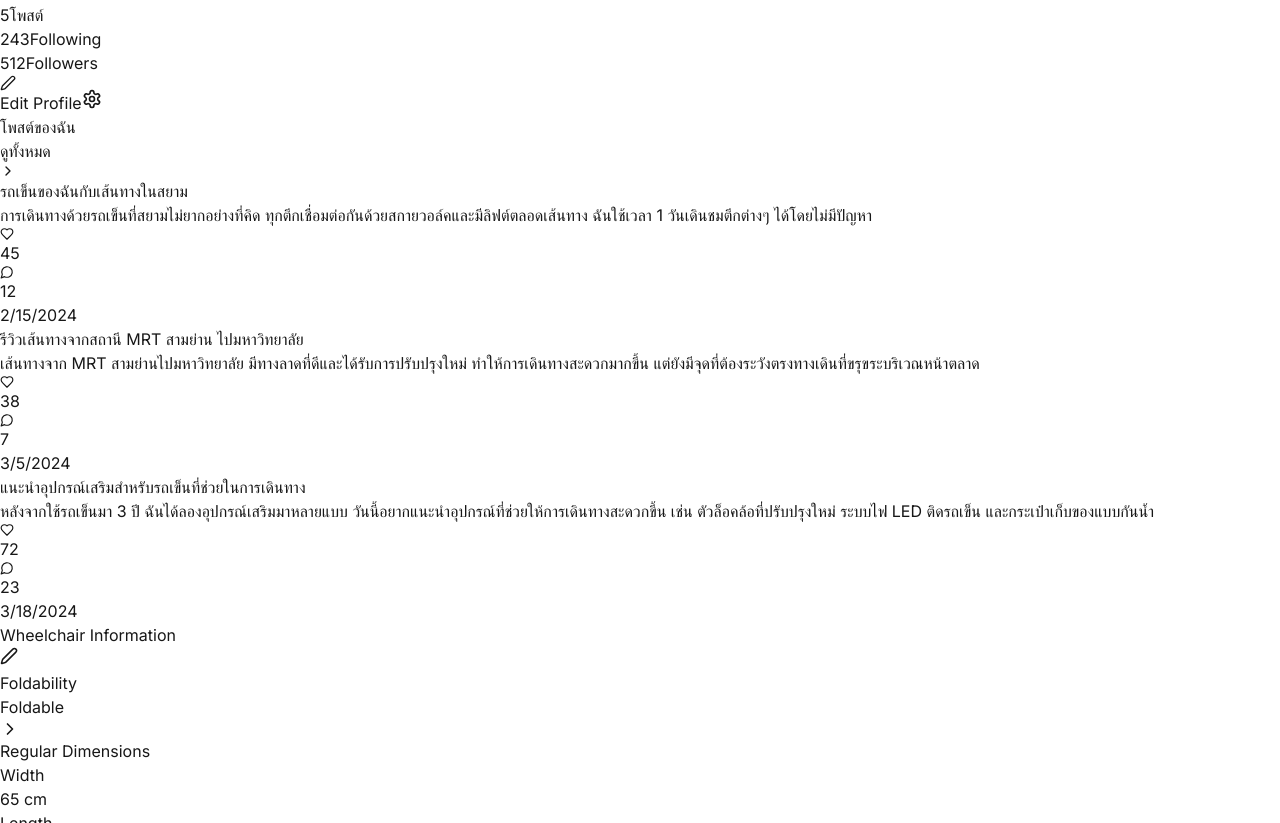
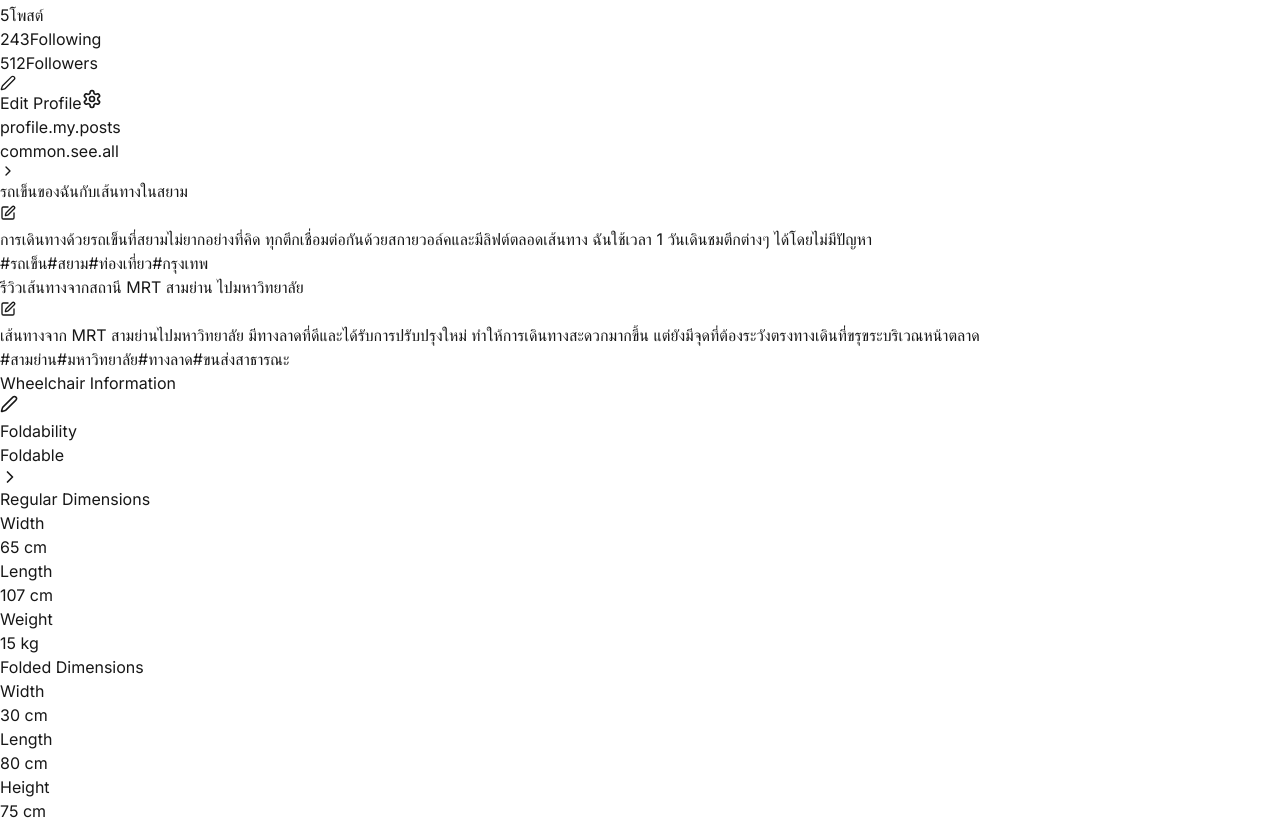
Before and after one commit to gorollth/prototype, a Next.js app: page /profile in a window 1280 px wide. Shown: the part 506-1329 px from the top of the page. Built offline with nearby package versions, Linux system fonts and the light colour scheme.

Commit message:
clean code

```diff
--- a/src/components/MyPosts.tsx
+++ b/src/components/MyPosts.tsx
@@ -1,105 +1,70 @@
 // src/components/MyPosts.tsx
-"use client";
-
-import { useState, useEffect } from "react";
-import { MessageCircle, Heart, ChevronRight } from "lucide-react";
-import { myPosts, UserPost } from "@/data/userPosts";
+import React, { useState } from "react";
 import { useRouter } from "next/navigation";
+import { myPosts } from "@/data/userPosts";
+import { Edit, ChevronRight } from "lucide-react";
 import { useLanguage } from "../../contexts/LanguageContext";
 
 export function MyPosts() {
-  const [userPosts, setUserPosts] = useState<UserPost[]>([]);
+  const { t } = useLanguage();
   const router = useRouter();
-  const { t } = useLanguage();
-  const [loading, setLoading] = useState(true);
-
-  useEffect(() => {
-    // จำลองการดึงข้อมูลโพสต์ของผู้ใช้
-    setTimeout(() => {
-      // แสดงเพียง 3 โพสต์ล่าสุดในหน้าโปรไฟล์
-      setUserPosts(myPosts.slice(0, 3));
-      setLoading(false);
-    }, 500);
-  }, []);
-
-  const handlePostClick = (postId: number) => {
-    router.push(`/profile/posts/${postId}`);
-  };
-
-  const viewAllPosts = () => {
-    // เปิดหน้ารวมโพสต์ทั้งหมดของผู้ใช้
-    router.push("/profile/posts");
-  };
-
-  if (loading) {
-    return (
-      <div className="bg-white rounded-lg shadow-sm p-4 animate-pulse">
-        <div className="h-6 bg-gray-200 rounded w-1/3 mb-4"></div>
-        {[1, 2].map((i) => (
-          <div key={i} className="mb-3">
-            <div className="h-4 bg-gray-200 rounded w-3/4 mb-2"></div>
-            <div className="h-4 bg-gray-200 rounded w-1/2"></div>
-          </div>
-        ))}
-      </div>
-    );
-  }
-
-  if (!userPosts.length) {
-    return (
-      <div className="bg-white rounded-lg shadow-sm p-4">
-        <h3 className="text-lg font-medium mb-4">โพสต์ของฉัน</h3>
-        <div className="p-4 bg-gray-50 rounded-lg text-center">
-          <p className="text-gray-500">คุณยังไม่มีโพสต์</p>
-          <button
-            onClick={() => router.push("/add-post")}
-            className="mt-2 text-blue-600 font-medium"
-          >
-            สร้างโพสต์แรกของคุณ
-          </button>
-        </div>
-      </div>
-    );
-  }
+  const [posts] = useState(myPosts.slice(0, 2)); // แสดงเฉพาะ 2 โพสต์ล่าสุด
 
   return (
-    <div className="bg-white rounded-lg shadow-sm p-4">
+    <div className="bg-white rounded-lg p-4 shadow-sm">
       <div className="flex justify-between items-center mb-4">
-        <h3 className="text-lg font-medium">โพสต์ของฉัน</h3>
+        <h2 className="text-lg font-semibold">{t("profile.my.posts")}</h2>
         <button
-          onClick={viewAllPosts}
-          className="text-blue-600 flex items-center gap-1 text-sm"
+          onClick={() => router.push("/profile/posts")}
+          className="text-sm text-blue-600 flex items-center"
         >
-          ดูทั้งหมด
-          <ChevronRight size={16} />
+          {t("common.see.all")} <ChevronRight size={16} />
         </button>
       </div>
 
+      {posts.length > 0 ? (
         <div className="space-y-4">
-        {userPosts.map((post) => (
+          {posts.map((post) => (
             <div
               key={post.id}
-            onClick={() => handlePostClick(post.id)}
-            className="border-b pb-4 last:border-0 last:pb-0 cursor-pointer hover:bg-gray-50 p-2 rounded-lg transition-colors"
+              className="border-b pb-4 last:border-b-0 last:pb-0"
             >
-            <h4 className="font-medium line-clamp-1">{post.title}</h4>
-            <p className="text-gray-600 text-sm line-clamp-2 mt-1">
+              <div className="flex justify-between">
+                <h3 className="font-medium mb-1">{post.title}</h3>
+                <button
+                  onClick={() => router.push(`/profile/posts/edit/${post.id}`)}
+                  className="text-gray-400 hover:text-blue-600"
+                >
+                  <Edit size={16} />
+                </button>
+              </div>
+              <p className="text-gray-600 text-sm line-clamp-2 mb-2">
                 {post.content}
               </p>
-            <div className="flex items-center gap-4 mt-2 text-sm text-gray-500">
-              <div className="flex items-center gap-1">
-                <Heart size={14} />
-                <span>{post.likes}</span>
-              </div>
-              <div className="flex items-center gap-1">
-                <MessageCircle size={14} />
-                <span>{post.comments}</span>
-              </div>
-              <span>{new Date(post.createdAt).toLocaleDateString()}</span>
+              <div className="flex flex-wrap gap-2">
+                {post.tags?.map((tag, index) => (
+                  <span
+                    key={index}
+                    className="text-xs bg-blue-50 text-blue-600 px-2 py-0.5 rounded-full"
+                  >
+                    #{tag}
+                  </span>
+                ))}
               </div>
             </div>
           ))}
         </div>
+      ) : (
+        <div className="text-center py-4">
+          <p className="text-gray-500 mb-2">{t("profile.no.posts.yet")}</p>
+          <button
+            onClick={() => router.push("/add-post")}
+            className="px-4 py-2 bg-blue-600 text-white rounded-lg text-sm"
+          >
+            {t("profile.create.post")}
+          </button>
+        </div>
+      )}
     </div>
   );
 }
--- a/src/components/admin/AccessibilityDetailsEditor.tsx
+++ b/src/components/admin/AccessibilityDetailsEditor.tsx
@@ -31,7 +31,7 @@ export function AccessibilityDetailsEditor({
   const handleUpdateFeature = (
     key: string,
     field: keyof LocationFeature,
-    value: any
+    value: LocationFeature[keyof LocationFeature]
   ) => {
     const updatedFeature = { ...features[key], [field]: value };
     onUpdate(key, updatedFeature);
```
Also changed, not shown: src/app/profile/posts/page.tsx (+6 -4 lines). Lines whose indentation alone changed are shown as unchanged.
